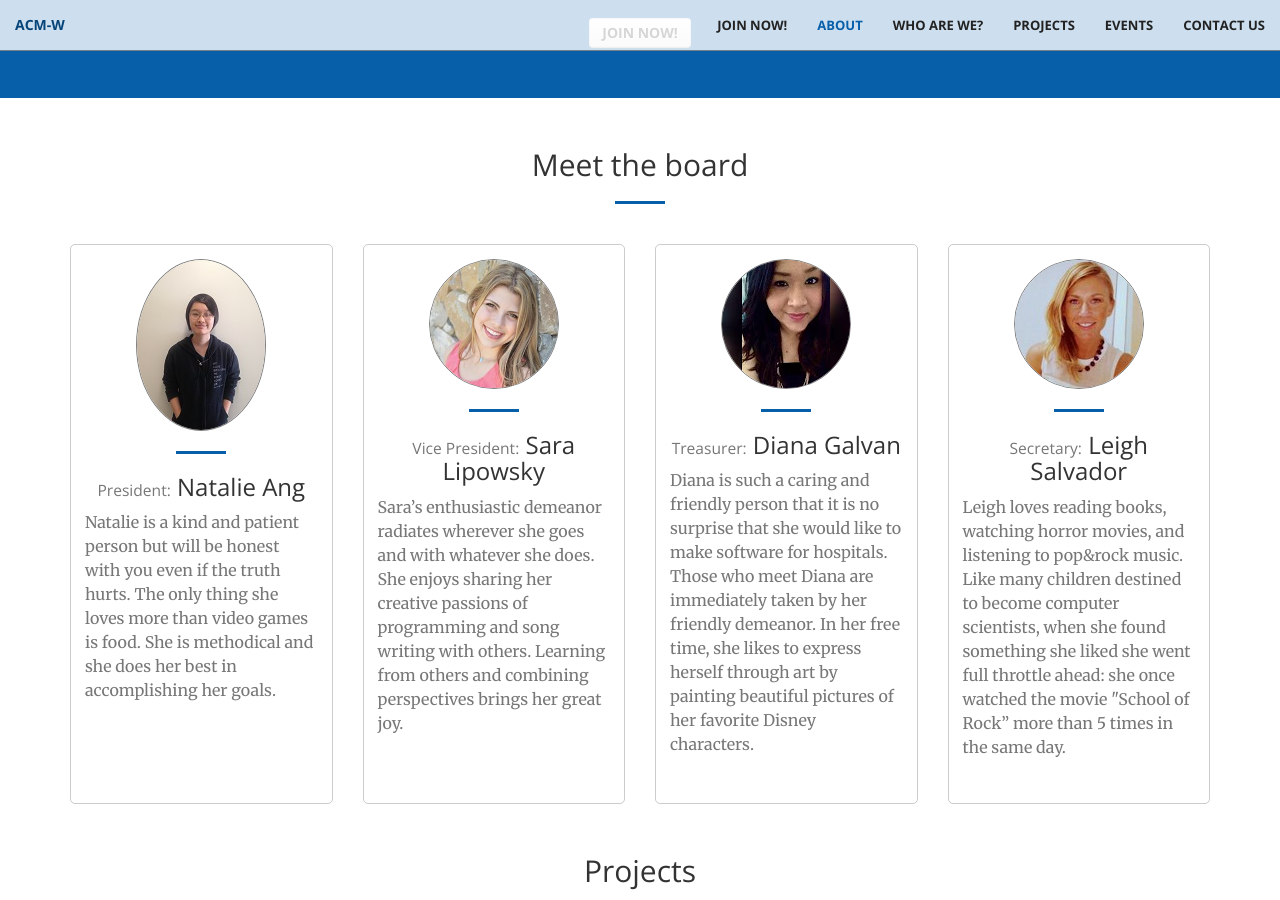
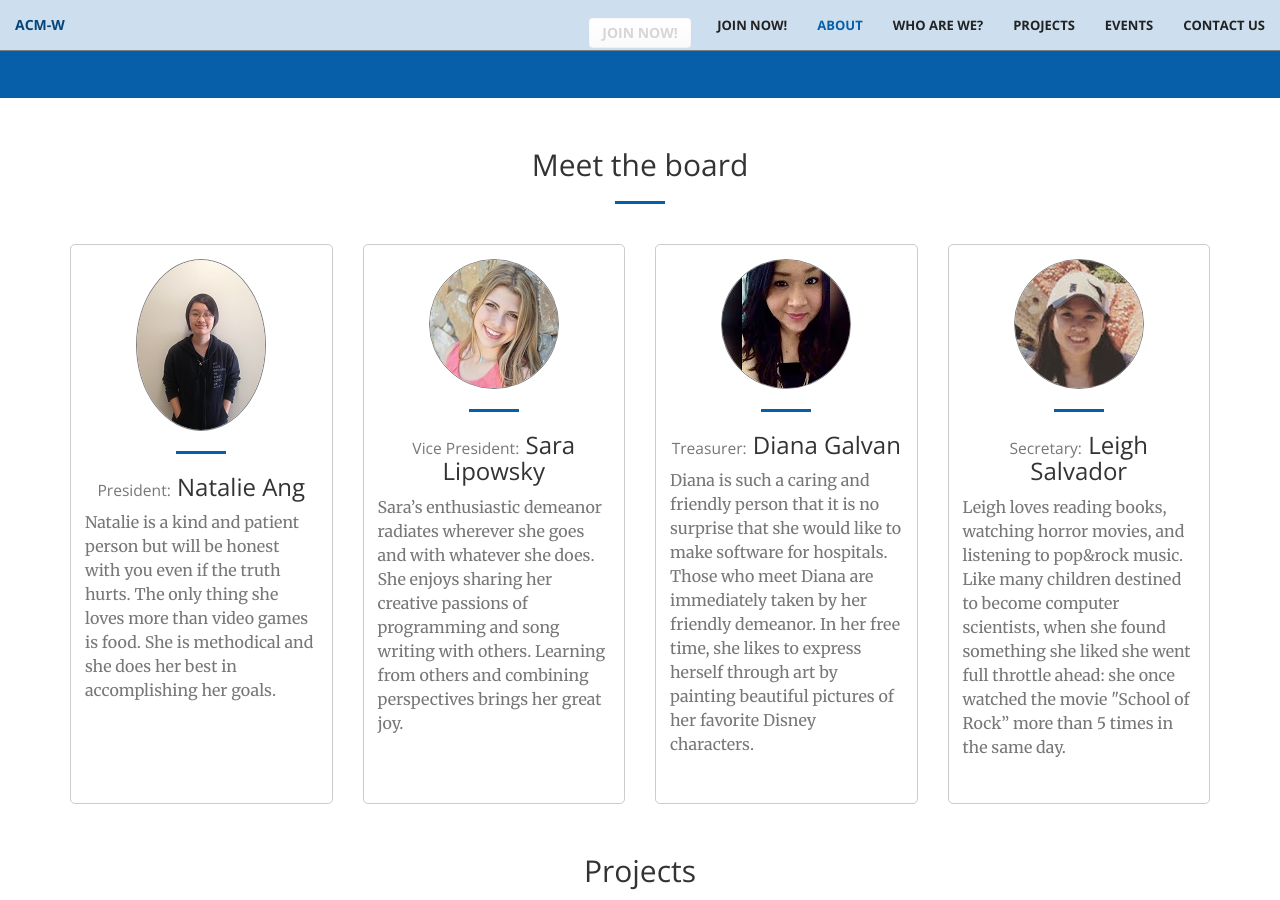
Before and after one commit to ACM-W/website, a Jekyll site: the page built from index.html, in a window 1280 px wide and 900 px high, scrolled down 1196 px. Built offline with Jekyll 4.4.1, drawn with Linux system fonts in a browser that asks for light colours.

Commit message:
added Leigh picture

```diff
--- a/_includes/services.html
+++ b/_includes/services.html
@@ -35,7 +35,7 @@
             </div>
             <div class="col-lg-3 col-md-6 text-center">
                 <div class="service-box">
-                    <img src="../img/faces/4.jpg" class="img-circle wow bounceIn" />
+                    <img src="../img/faces/pic.jpg" class="img-circle wow bounceIn" />
                     <hr/>
                     <h3><span class="title"><small>Secretary:</small></span>&nbsp;Leigh Salvador</h3>
                     <p class="text-muted">Leigh loves reading books, watching horror movies, and listening to pop&amp;rock music. Like many children destined to become computer scientists, when she found something she liked she went full throttle ahead: she once watched the movie "School of Rock” more than 5 times in the same day.</p>
```
Also changed, not shown: img/faces/4.jpg (deleted), img/faces/pic.jpg (added).
